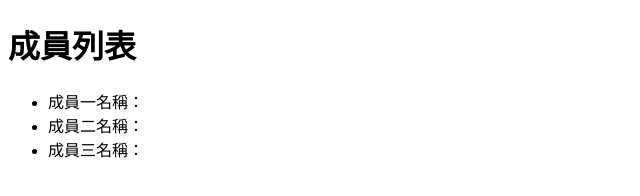
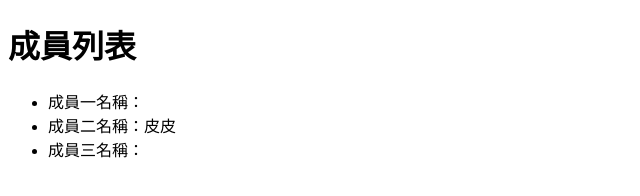
Before and after one commit to CHING-WENLAI1031/0120, a plain HTML site: page index.html in a window 1280 px wide. Shown: the full height of the page, 0-640 px from the left. Drawn offline with Linux system fonts and the light colour scheme.

Commit message:
新增成員B

```diff
--- a/index.html
+++ b/index.html
@@ -9,7 +9,7 @@
     <h1>成員列表</h1>
     <ul>
         <li>成員一名稱：</li>
-        <li>成員二名稱：</li>
+        <li>成員二名稱：皮皮</li>
         <li>成員三名稱：</li>
     </ul>
 </body>
```
